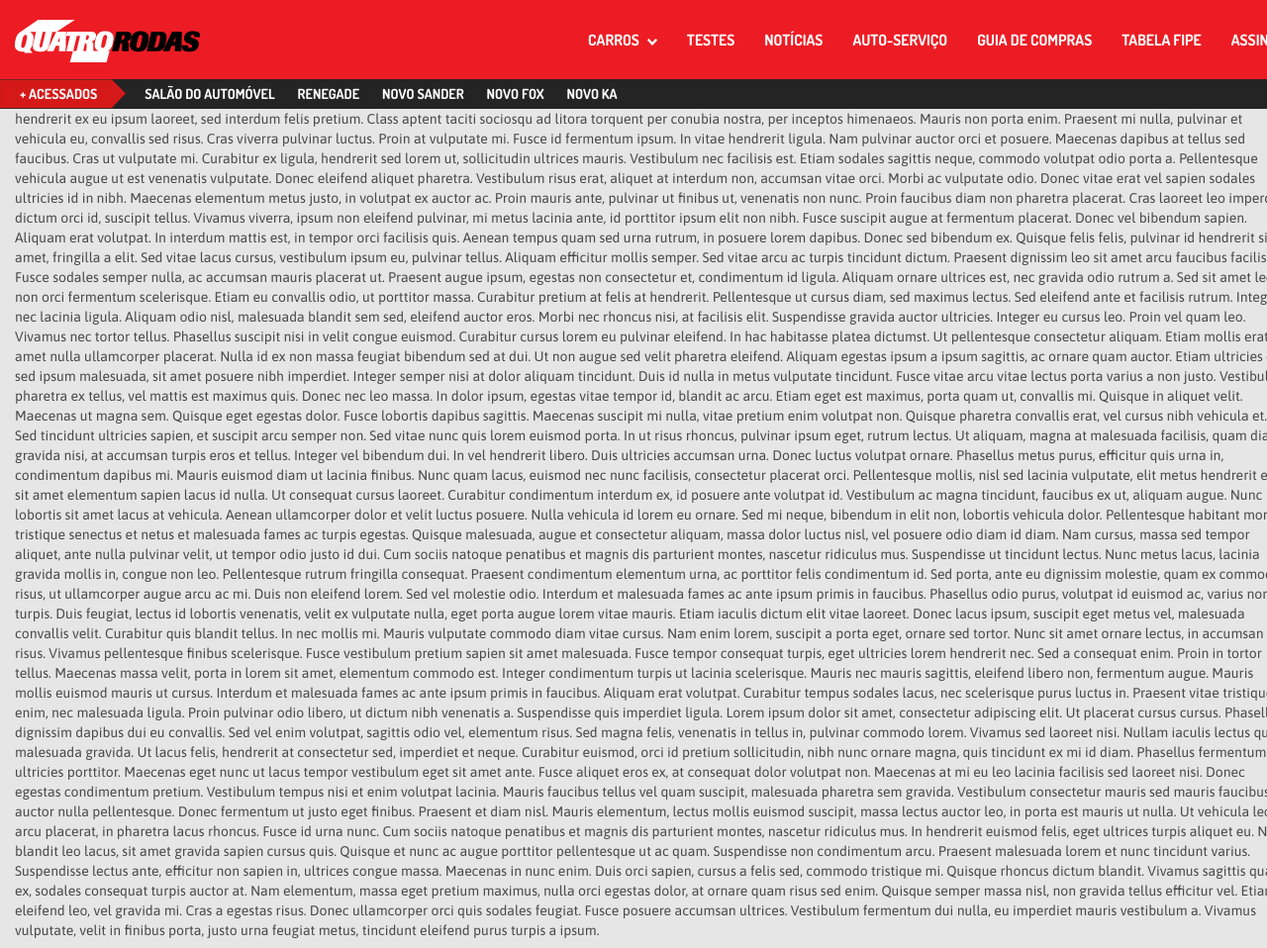
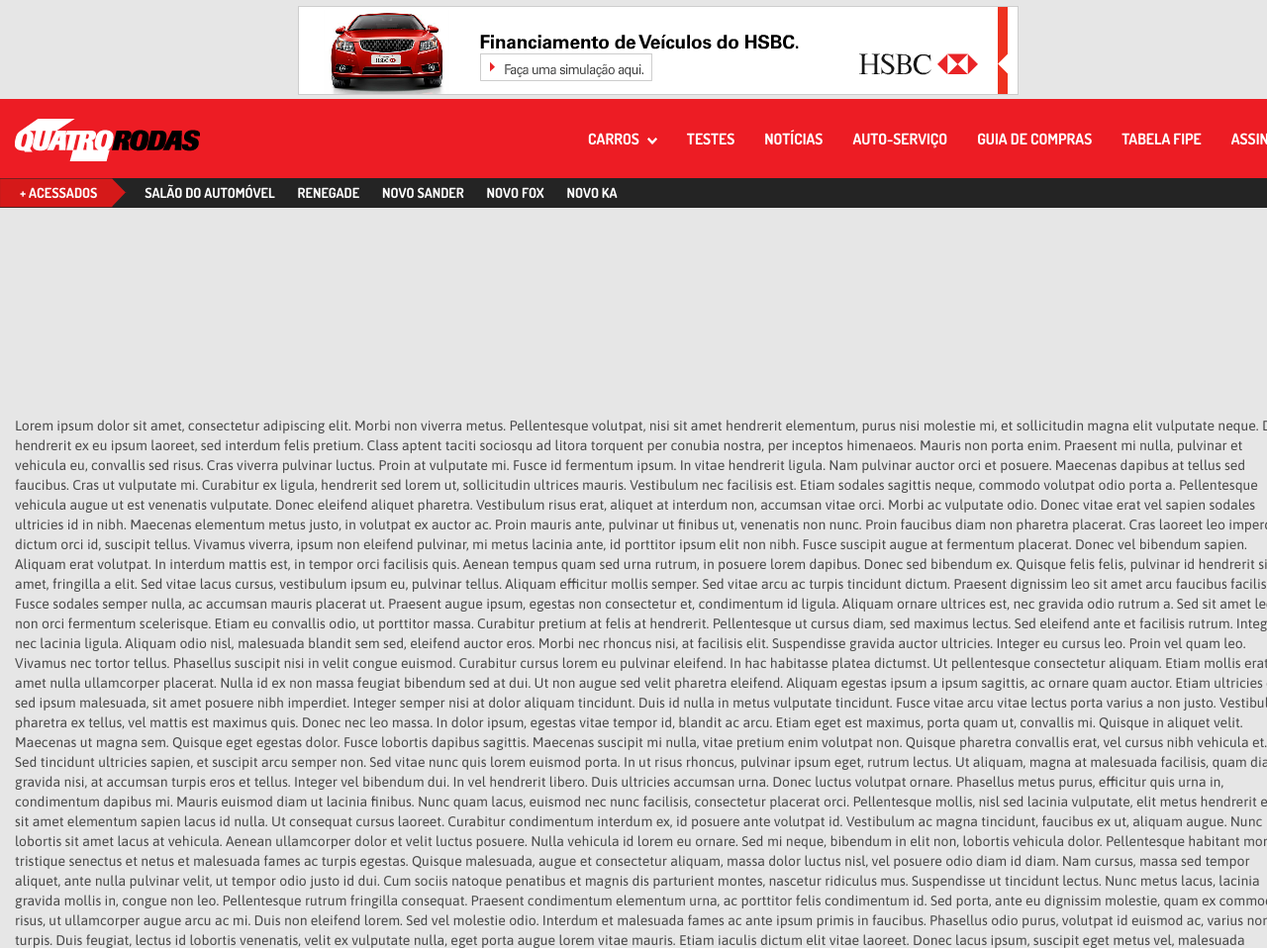
Before and after one commit to joaolucasl/QuatroRodasStatic, a website: page index.html in a window 1280 px wide. Shown: the top 958 px of the page at 99% size. Drawn offline with Linux system fonts and the light colour scheme.

Commit message:
Added banner

```diff
--- a/css/application.css
+++ b/css/application.css
@@ -4,10 +4,22 @@
 @import url(https://fonts.googleapis.com/css?family=Dosis:400,300,700);
 body {font-family: "Asap",Helvetica,Arial,sans-serif;}
 
+.ads-banner{
+  position: fixed;
+  text-align: center;
+  padding: 5px;
+  background-color: #e6e6e6;
+}
+.top-navbar{
+  font-family: "Dosis",Helvetica,Arial,sans-serif;
+  top: 100px;
+}
+.top-wrapper{
+  background-color:
+}
 .navbar-red {
 	background-color: #ed1c24;
 	border: none;
-	font-family: "Dosis",Helvetica,Arial,sans-serif;
  }
 .navbar-red #navbar{
   border-color: transparent;
@@ -172,7 +184,7 @@
 }
 
 .content{
-  padding-top: 90px;
+  padding-top: 210px;
 }
 @media (max-width: 990px) {
 
--- a/index.html
+++ b/index.html
@@ -5,7 +5,11 @@
 </head>
 
 <body>
-
+<div class="ads-banner">
+  <div class="container">
+    <img src="img/ad-banner.png">
+  </div>
+</div>
 <nav class="top-navbar navbar navbar-inverse navbar-red">
       <div class="container">
         <div class="navbar-header">
@@ -134,7 +138,13 @@
         </div>
 
     </nav>
+
+  <div class="container content">
+
+  </div>
+
     <div class="container content">
+
     Lorem ipsum dolor sit amet, consectetur adipiscing elit. Morbi non viverra metus. Pellentesque volutpat, nisi sit amet hendrerit elementum, purus nisi molestie mi, et sollicitudin magna elit vulputate neque. Duis hendrerit ex eu ipsum laoreet, sed interdum felis pretium. Class aptent taciti sociosqu ad litora torquent per conubia nostra, per inceptos himenaeos. Mauris non porta enim. Praesent mi nulla, pulvinar et vehicula eu, convallis sed risus. Cras viverra pulvinar luctus. Proin at vulputate mi. Fusce id fermentum ipsum. In vitae hendrerit ligula.
 
 Nam pulvinar auctor orci et posuere. Maecenas dapibus at tellus sed faucibus. Cras ut vulputate mi. Curabitur ex ligula, hendrerit sed lorem ut, sollicitudin ultrices mauris. Vestibulum nec facilisis est. Etiam sodales sagittis neque, commodo volutpat odio porta a. Pellentesque vehicula augue ut est venenatis vulputate. Donec eleifend aliquet pharetra. Vestibulum risus erat, aliquet at interdum non, accumsan vitae orci. Morbi ac vulputate odio. Donec vitae erat vel sapien sodales ultricies id in nibh. Maecenas elementum metus justo, in volutpat ex auctor ac. Proin mauris ante, pulvinar ut finibus ut, venenatis non nunc. Proin faucibus diam non pharetra placerat. Cras laoreet leo imperdiet, dictum orci id, suscipit tellus. Vivamus viverra, ipsum non eleifend pulvinar, mi metus lacinia ante, id porttitor ipsum elit non nibh.
```
Also changed, not shown: img/ad-banner.png (added).
